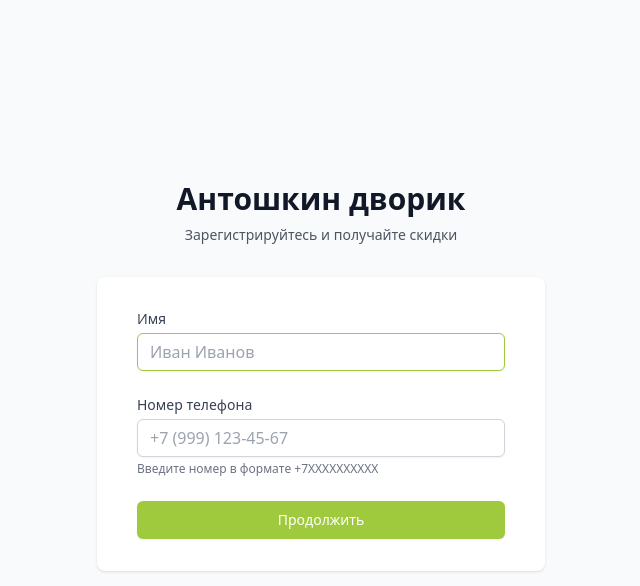
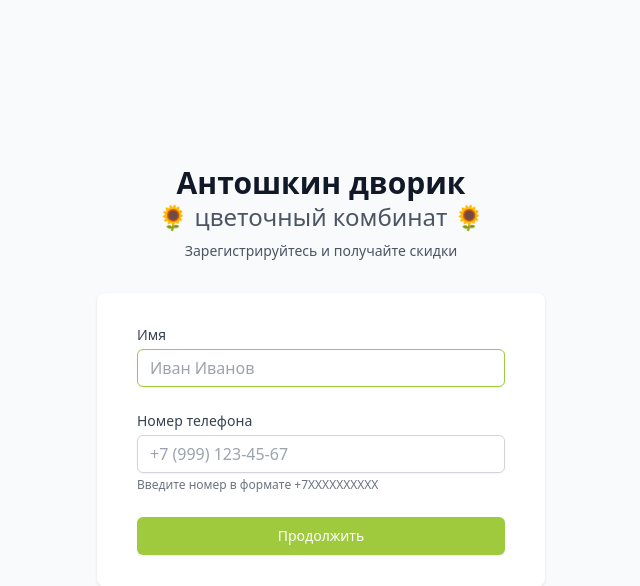
Before and after one commit to mynamemyway/antoshkin-pwa-card, a FastAPI app: page / in a window 1280 px wide. Shown: the top 586 px of the page, without its empty margins (319-959 px from the left). Run offline with FastAPI, Linux system fonts and the light colour scheme; some libraries are stand-ins or nearby versions.

Commit message:
Update index.html

```diff
--- a/templates/index.html
+++ b/templates/index.html
@@ -11,6 +11,9 @@
         <h1 class="text-3xl font-bold text-gray-900">
             Антошкин дворик
         </h1>
+        <h2 class="text-2xl font-light text-gray-600">
+           🌻 цветочный комбинат 🌻
+        </h2>
         <p class="mt-2 text-sm text-gray-600">
             <span id="headerText">Зарегистрируйтесь и получайте скидки</span>
         </p>
```
